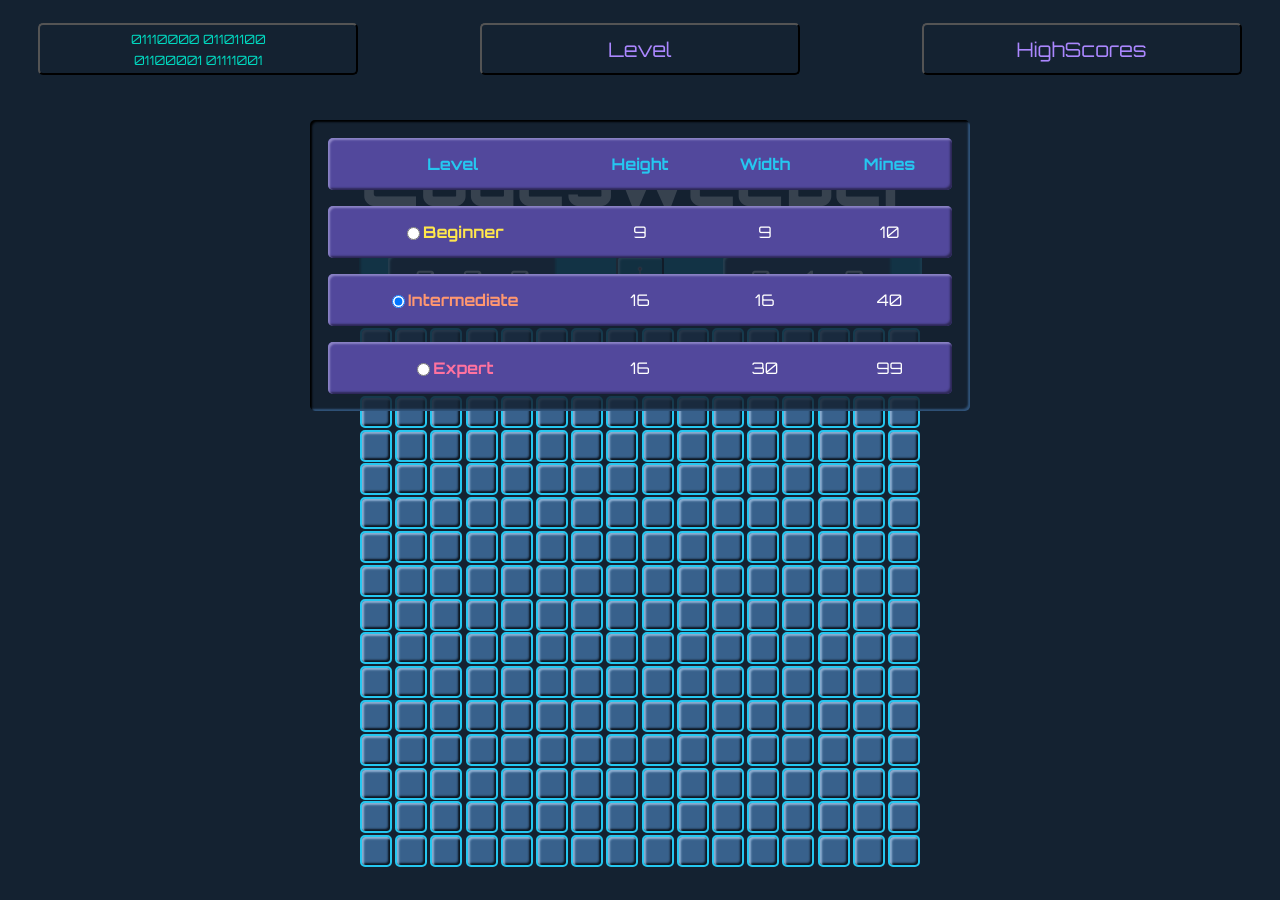
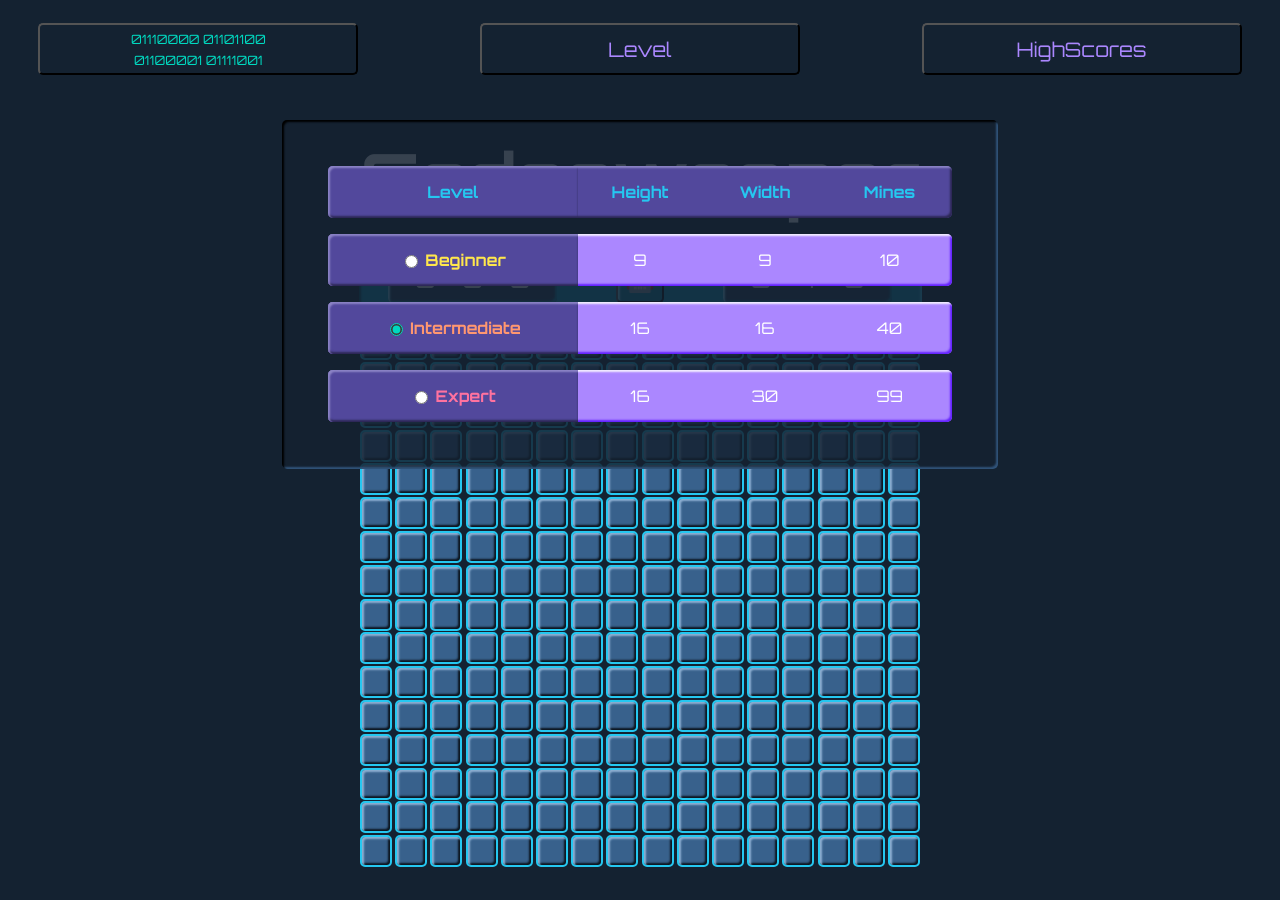
Before and after one commit to kaseywolff/Codesweeper, a React app: page / in a window 1280 px wide. Both pictures are taken after a click on the button "Level". Built offline with nearby package versions, Linux system fonts and the light colour scheme.

Commit message:
green radio buttons added

```diff
--- a/src/components/Level.tsx
+++ b/src/components/Level.tsx
@@ -12,14 +12,14 @@ export default function Level({ selectedLevel, onLevelChange }: LevelProps): JSX
   return (
     <div id='levels-container'>
       <div id='level-header' className='level-row'>
-        <b>Level</b>
-        <b>Height</b>
-        <b>Width</b>
-        <b>Mines</b>
+        <b className='level-element level-element-title'>Level</b>
+        <b className='level-element'>Height</b>
+        <b className='level-element'>Width</b>
+        <b className='level-element'>Mines</b>
       </div>
       {/* beginner, 9x9, 10 mines */}
       <div className='level-row'>
-        <label className='level-element'>
+        <label className='level-element level-element-title'>
           <input
           type='radio'
           id='beginner'
@@ -35,7 +35,7 @@ export default function Level({ selectedLevel, onLevelChange }: LevelProps): JSX
       </div>
       {/* intermediate, 16x16, 40 mines */}
       <div className='level-row'>
-        <label className='level-element'>
+        <label className='level-element level-element-title'>
           <input
             type='radio'
             id='intermediate'
@@ -51,7 +51,7 @@ export default function Level({ selectedLevel, onLevelChange }: LevelProps): JSX
       </div>
       {/* expert, 16 x 30, 99 mines */}
       <div className='level-row'>
-        <label className='level-element'>
+        <label className='level-element level-element-title'>
           <input
             type='radio'
             id='expert'
--- a/src/scss/levels.scss
+++ b/src/scss/levels.scss
@@ -3,9 +3,18 @@
 
 @import 'color_palette';
 
+
+input[type='radio'] {
+  margin-right: 3%;
+}
+input[type='radio']:checked {
+  accent-color: $green;
+  margin-right: 3%;
+};
+
 #levels-container {
   position: fixed;
-  padding: .75%;
+  padding: 3%;
   top: 15vh;
   background-color: rgba($navy, .85);
   box-shadow: inset 2px 2px 2px 0 darken($navy, 20), inset -2px -2px 2px 0 lighten($navy, 20);
@@ -19,8 +28,8 @@
 };
 
 .level-row {
-  background-color: $dark-purple;
-  box-shadow: inset 2px 2px 2px 0 lighten($dark-purple, 20), inset -2px -2px 2px 0 darken($dark-purple, 20);
+  background-color: $purple;
+  box-shadow: inset 2px 2px 2px 0 lighten($purple, 20), inset -2px -2px 2px 0 darken($purple, 20);
   color: white;
   margin: 1.25%;
   border-radius: 5px;
@@ -31,15 +40,28 @@
   z-index: 999;
 };
 
+.level-row > :nth-child(1) {
+  background-color: $dark-purple;
+  box-shadow: inset 2px 2px 2px 0 lighten($dark-purple, 20), inset 0 -2px 2px 0 darken($dark-purple, 20);
+  width: 100%;
+  height: 100%;
+  border-top-left-radius: 5px;
+  border-bottom-left-radius: 5px;
+}
+
 .level-element {
   display: flex;
   width: 100%;
   justify-content: center;
+  align-items: center;
   z-index: 999;
 };
 
 #level-header {
   color: $blue;
+  background-color: $dark-purple;
+  box-shadow: inset 2px 2px 2px 0 lighten($dark-purple, 20), inset -2px -2px 2px 0 darken($dark-purple, 20);
+
 };
 
 #beginner {
@@ -52,4 +74,4 @@
 
 #expert {
   color: $pink;
-}
+};
```
